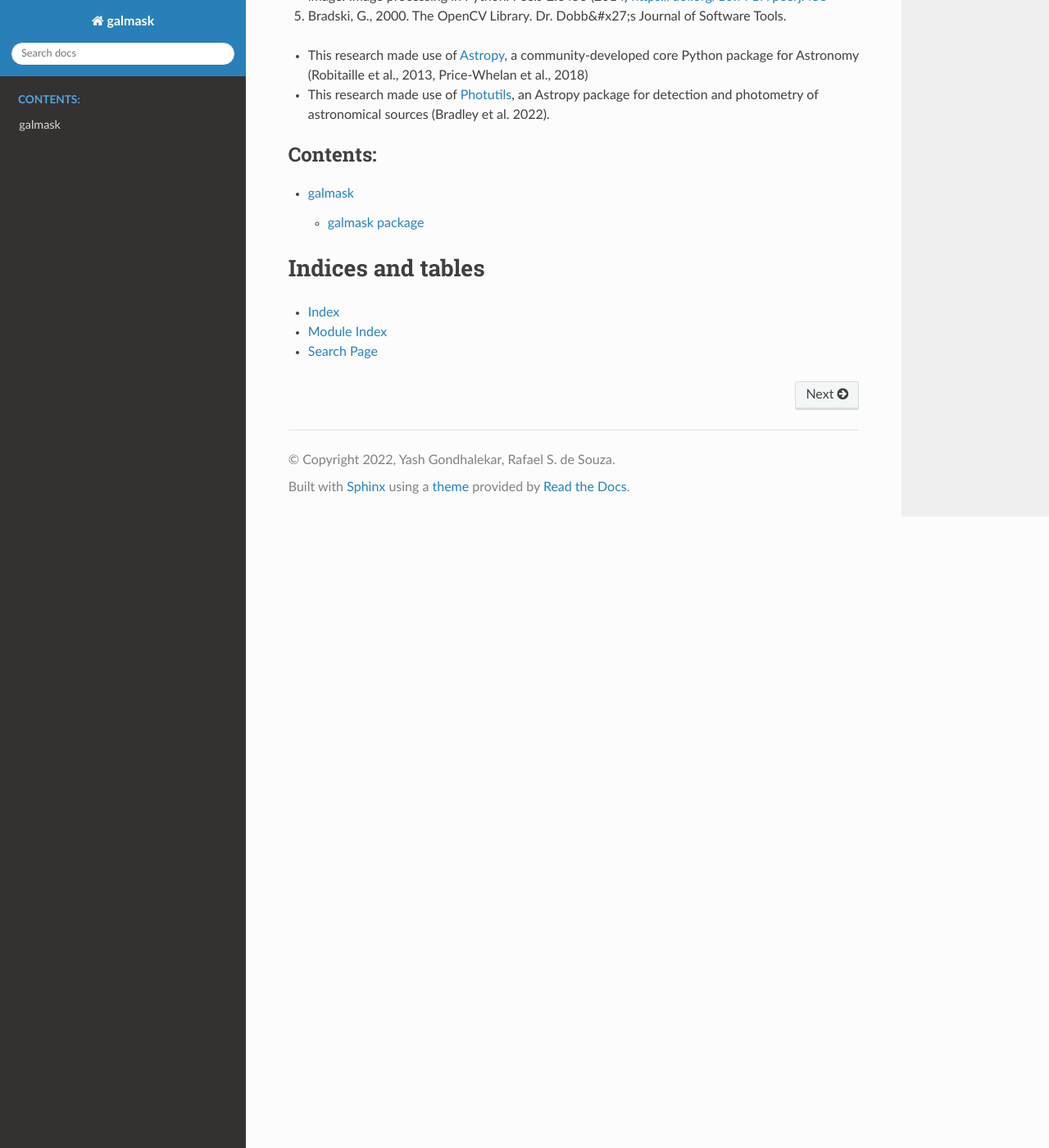
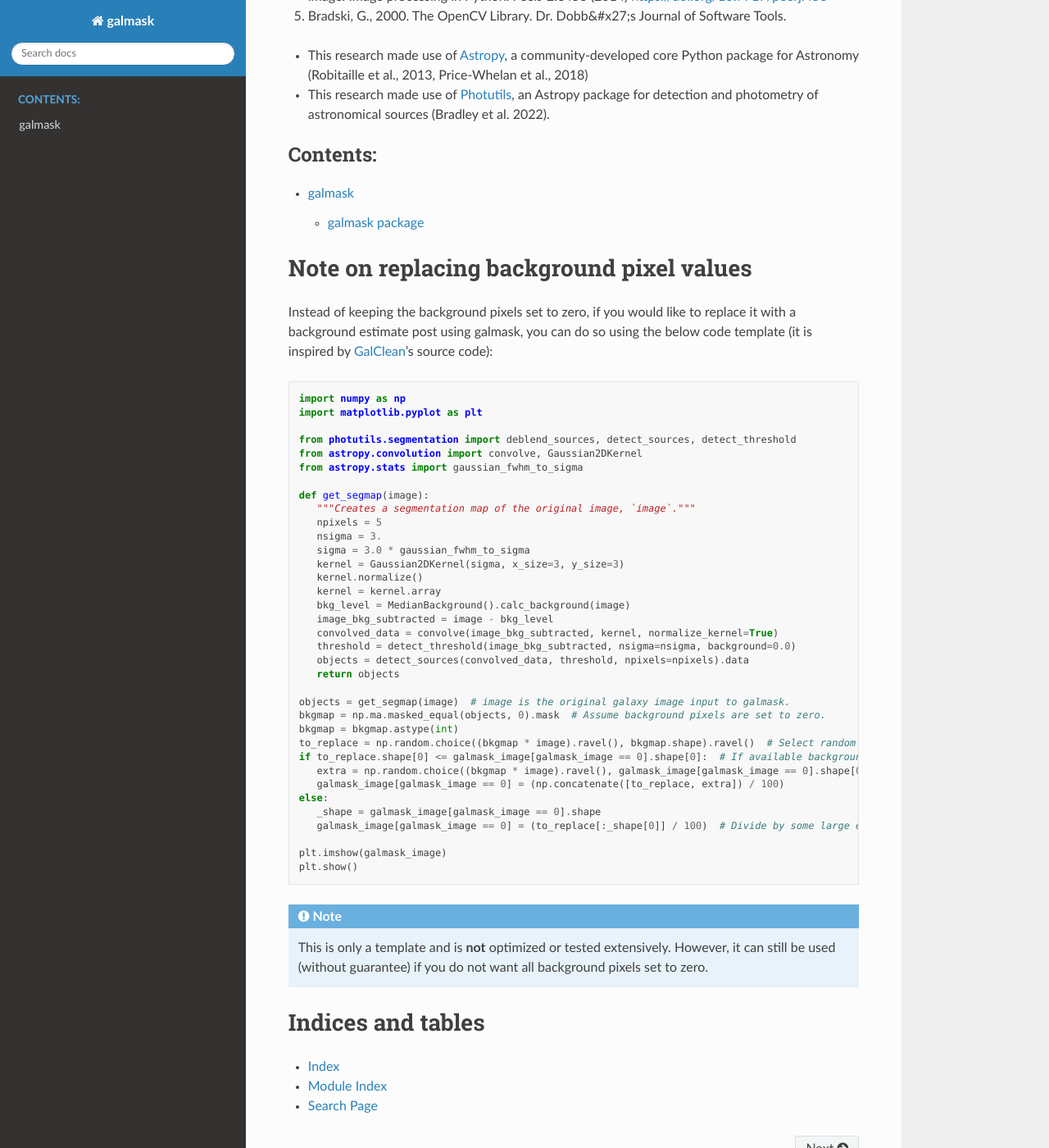
Before and after one commit to Yash-10/galmask, a Sphinx documentation site: the page built from docs/index.rst, in a window 1280 px wide and 1400 px high, scrolled down 4462 px. Shown: the whole window at 82% size. Built offline with Sphinx 7.4.7 and the Read the Docs theme 2.0.0, drawn with Linux system fonts in a browser that asks for light colours.

Commit message:
Add rough code for replacing bkg values

```diff
--- a/docs/index.rst
+++ b/docs/index.rst
@@ -175,6 +175,52 @@
 
    modules
 
+Note on replacing background pixel values
+=========================================
+
+Instead of keeping the background pixels set to zero, if you would like to replace it with a background estimate post using galmask,
+you can do so using the below code template (it is inspired by `GalClean <https://github.com/astroferreira/galclean>`__'s source code):
+
+::
+
+   import numpy as np
+   import matplotlib.pyplot as plt
+
+   from photutils.segmentation import deblend_sources, detect_sources, detect_threshold
+   from astropy.convolution import convolve, Gaussian2DKernel
+   from astropy.stats import gaussian_fwhm_to_sigma
+
+   def get_segmap(image):
+      """Creates a segmentation map of the original image, `image`."""
+      npixels = 5
+      nsigma = 3.
+      sigma = 3.0 * gaussian_fwhm_to_sigma
+      kernel = Gaussian2DKernel(sigma, x_size=3, y_size=3)
+      kernel.normalize()
+      kernel = kernel.array
+      bkg_level = MedianBackground().calc_background(image)
+      image_bkg_subtracted = image - bkg_level
+      convolved_data = convolve(image_bkg_subtracted, kernel, normalize_kernel=True)
+      threshold = detect_threshold(image_bkg_subtracted, nsigma=nsigma, background=0.0)
+      objects = detect_sources(convolved_data, threshold, npixels=npixels).data
+      return objects
+
+   objects = get_segmap(image)  # image is the original galaxy image input to galmask.
+   bkgmap = np.ma.masked_equal(objects, 0).mask  # Assume background pixels are set to zero.
+   bkgmap = bkgmap.astype(int)
+   to_replace = np.random.choice((bkgmap * image).ravel(), bkgmap.shape).ravel()  # Select random elements from the background pixel map defined above.
+   if to_replace.shape[0] <= galmask_image[galmask_image == 0].shape[0]:  # If available background pixels to sample is less than the required.
+      extra = np.random.choice((bkgmap * image).ravel(), galmask_image[galmask_image == 0].shape[0] - to_replace.shape[0])
+      galmask_image[galmask_image == 0] = (np.concatenate([to_replace, extra]) / 100)
+   else:
+      _shape = galmask_image[galmask_image == 0].shape
+      galmask_image[galmask_image == 0] = (to_replace[:_shape[0]] / 100)  # Divide by some large enough number (here, 100) to prevent background to be too high.
+
+   plt.imshow(galmask_image)
+   plt.show()
+
+.. note::
+   This is only a template and is **not** optimized or tested extensively. However, it can still be used (without guarantee) if you do not want all background pixels set to zero.
 
 Indices and tables
 ==================
```
